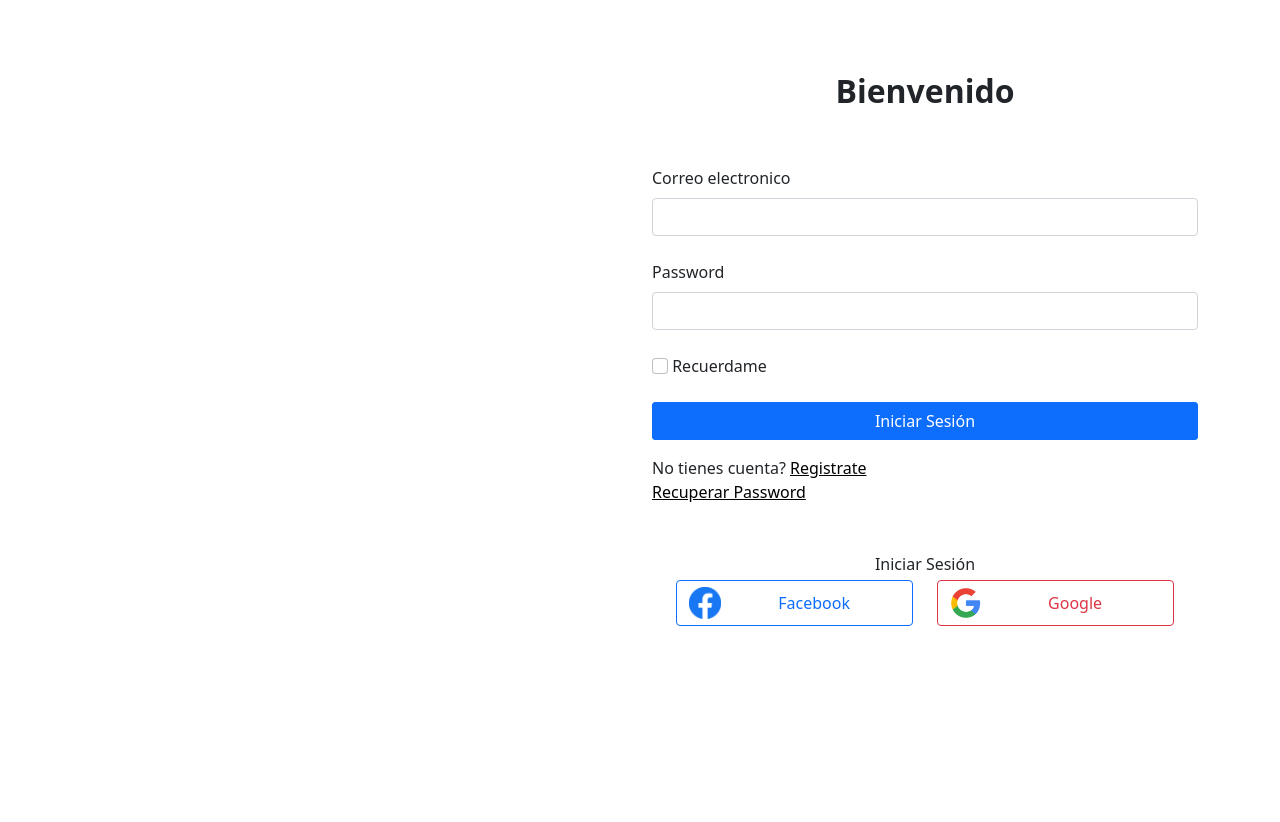
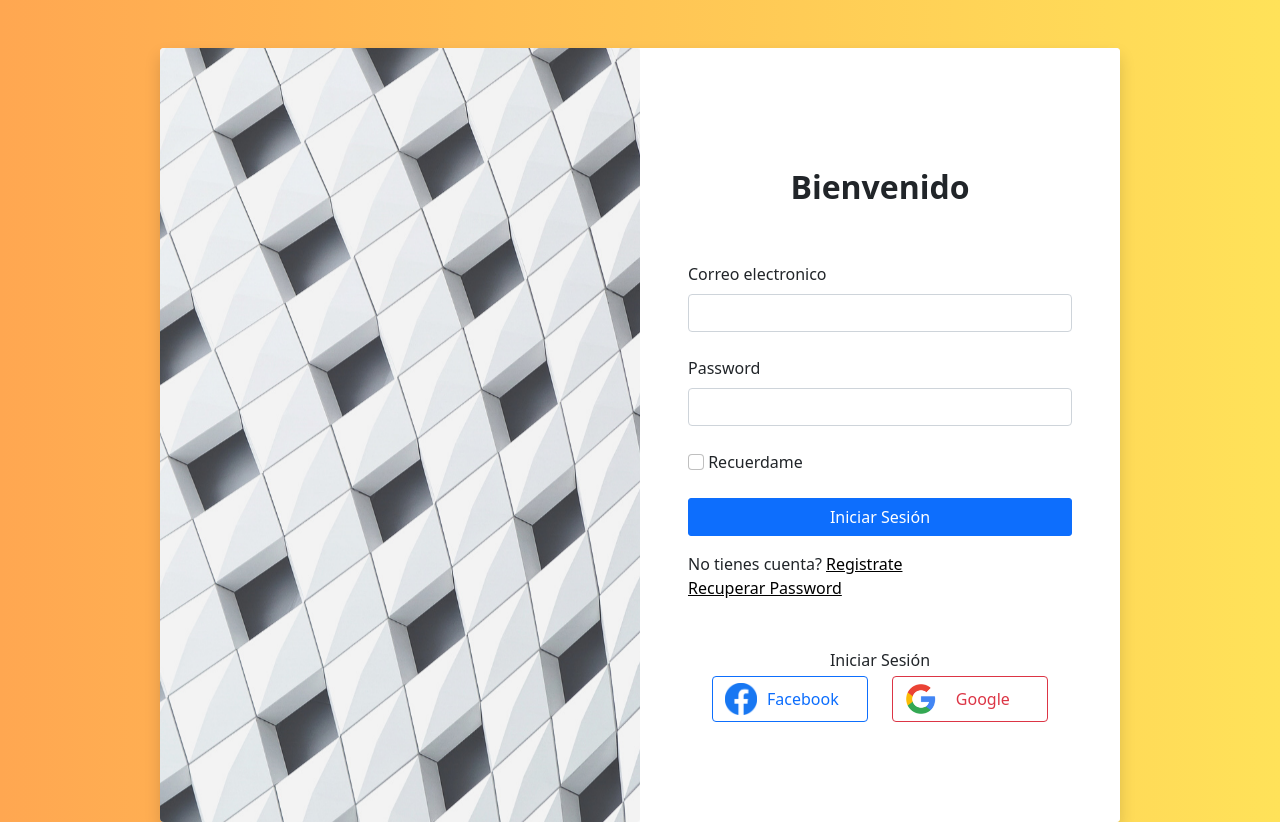
Before and after one commit to Raviisho/SitioIngenieriaFinal, a plain HTML site: page register.html in a window 1280 px wide. Before the commit the page ends 800 px from the top, so only its background shows below. Drawn offline with nearby package versions, Linux system fonts and the light colour scheme.

Commit message:
registerFinal

```diff
--- a/register.html
+++ b/register.html
@@ -8,22 +8,32 @@
     <link rel="stylesheet" href="css/bootstrap.css">
     <link rel="stylesheet" href="https://cdn.jsdelivr.net/npm/bootstrap-icons@1.6.1/font/bootstrap-icons.css">
     <title>Document</title>
+    <style>
+      body{
+        background: #ffe259;
+        background: linear-gradient(to right, #ffa751, #ffe259);
+      }
+      .bg{
+        background-image: url(img/rg.png);
+        background-position: center;
+    }
+    </style>
+
 </head>
 <body>
 
-  <div class="container">
-    <div class="row">
-      <div class="col">
+  <div class="container w-75 bg-light mt-5 rounded shadow">
+    <div class="row align-items-lg-stretch">
+      <div class="col bg d-none d-lg-block col-md-5 col-lg-5 col-xl-6 rounded">
 
       </div>
-      <div class="col">
+      <div class="col bg-white p-5 rounded-end">
         <div class="text-end">
-          <img src="#" alt="" width="48">
+          <img src="#" alt="" width="48"><!--LOGO-->
         </div>
           <h2 class="fw-bold text-center py-5">Bienvenido</h2>
 
         <!--LOGIN -->
-
           <form action="#">
             <div class="mb-4">
               <label for="email" class="form-label">Correo electronico</label>
@@ -50,7 +60,6 @@
           </form>
 
           <!--LOGIN REDES-->
-
           <div class="container w-100 my-5">
             <div class="row text-center">
               <div class="col-12">Iniciar Sesión</div>
@@ -59,11 +68,11 @@
               <div class="col">
                 <button class="btn btn-outline-primary w-100 my-1">
                   <div class="row align-items-center">
-                    <div class="col-2">
+                    <div class="col-2 d-none d-md-block">
                       <img src="img/fb.png" width="32" alt="">
                     </div>
 
-                    <div class="col-10 text-center">
+                    <div class="col-12 col-md-10 text-center">
                       Facebook
                     </div>
                   </div>
@@ -72,11 +81,11 @@
               <div class="col">
                 <button class="btn btn-outline-danger w-100 my-1">
                   <div class="row align-items-center">
-                    <div class="col-2">
+                    <div class="col-2 d-none d-md-block">
                       <img src="img/Google.png" width="32" alt="">
                     </div>
 
-                    <div class="col-10 text-center">
+                    <div class="col-12 col-md-10 text-center">
                       Google
                     </div>
                   </div>
```
Also changed, not shown: img/rg.png (added).
